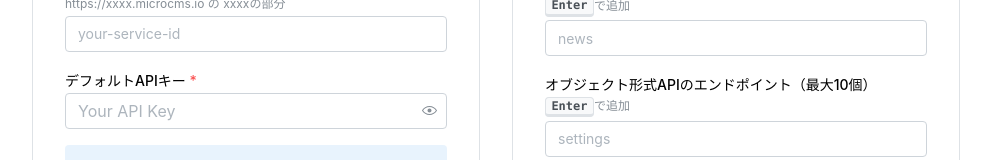
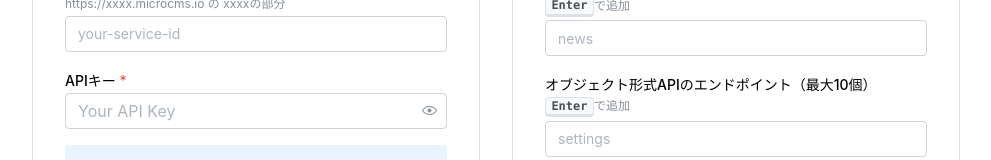
Before and after one commit to shimotsu4431/microCSV, a Next.js app: page / in a window 1280 px wide. Shown: the part 470-630 px from the top of the page, without its empty margins (144-1135 px from the left). Built offline with nearby package versions, Linux system fonts and the light colour scheme.

Commit message:
SettingsコンポーネントのデフォルトAPIキーラベルを「デフォルトAPIキー」から「APIキー」に変更

```diff
--- a/app/components/Settings.tsx
+++ b/app/components/Settings.tsx
@@ -45,7 +45,7 @@ export const Settings = ({
         required
       />
       <PasswordInput
-        label="デフォルトAPIキー"
+        label="APIキー"
         placeholder="Your API Key"
         value={defaultApiKey}
         onChange={(e) => setDefaultApiKey(e.target.value)}
```
